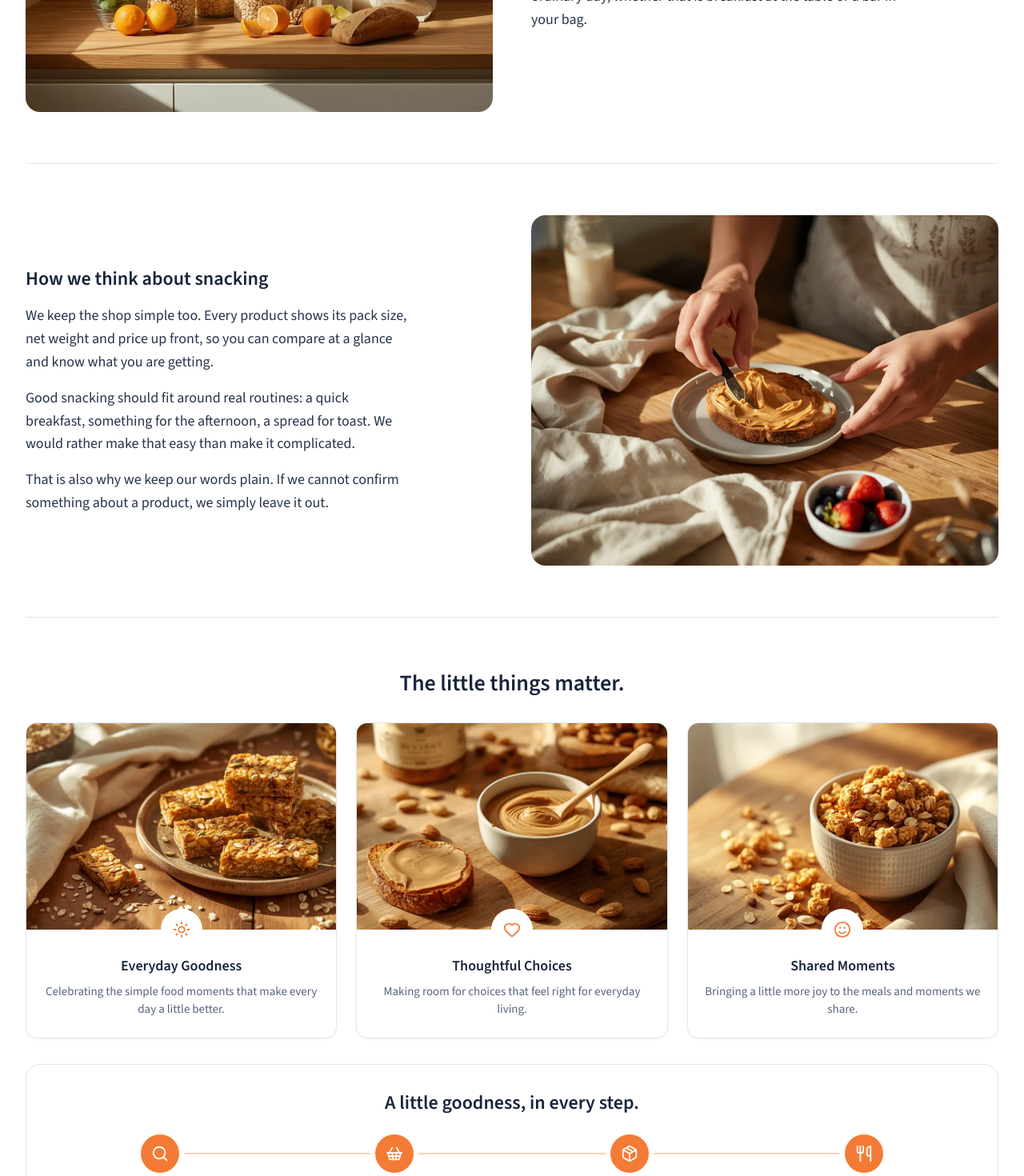
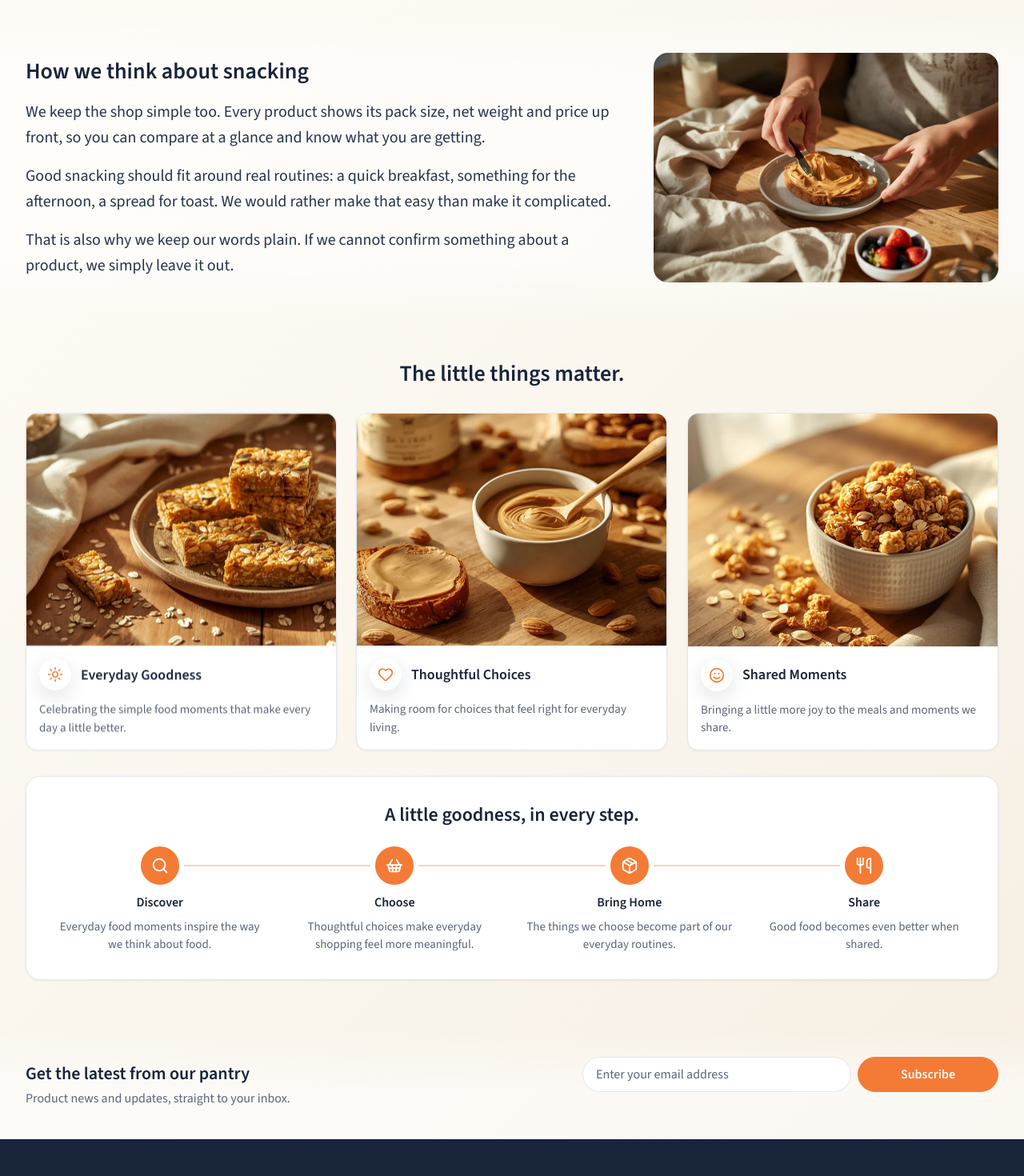
Before and after one commit to aryan-kond/daylight-pantry, a React (Vite) app in the folder frontend/: page /our-story in a window 1280 px wide. Shown: the part 440-1910 px from the top of the page at 80% size. Built offline with nearby package versions, Linux system fonts and the light colour scheme.

Commit message:
feat(ui): warm gradient page background, translucent section bands

```diff
--- a/frontend/src/components/FeaturedProducts/FeaturedProducts.tsx
+++ b/frontend/src/components/FeaturedProducts/FeaturedProducts.tsx
@@ -6,7 +6,10 @@ import './FeaturedProducts.css';
 
 export default function FeaturedProducts() {
   return (
-    <section className="featured-products" aria-labelledby="featured-products-heading">
+    <section
+      className="featured-products section-cream"
+      aria-labelledby="featured-products-heading"
+    >
       <div className="featured-products__inner">
         <SectionHeading
           id="featured-products-heading"
--- a/frontend/src/components/Footer/Footer.tsx
+++ b/frontend/src/components/Footer/Footer.tsx
@@ -184,9 +184,11 @@ export default function Footer() {
 
   return (
     <footer className="site-footer">
-      <hr className="section-divider" />
       {/* ---------- Newsletter (soft peach band) ---------- */}
-      <section className="site-footer__newsletter" aria-labelledby="footer-newsletter-heading">
+      <section
+        className="site-footer__newsletter section-cream section-cream--open-bottom"
+        aria-labelledby="footer-newsletter-heading"
+      >
         <div className="site-footer__newsletter-inner">
           <div>
             <h2 id="footer-newsletter-heading" className="site-footer__newsletter-title">
--- a/frontend/src/components/Header/Header.css
+++ b/frontend/src/components/Header/Header.css
@@ -6,7 +6,7 @@
   z-index: 50;
   display: flex;
   justify-content: center;
-  padding: 6px var(--space-3);
+  padding: 3px var(--space-3) 6px;
   /* Only the capsule takes clicks, so the page stays clickable in the margins around it */
   pointer-events: none;
 }
--- a/frontend/src/components/Hero/Hero.css
+++ b/frontend/src/components/Hero/Hero.css
@@ -1,5 +1,4 @@
 .hero {
-  background: var(--color-canvas);
   overflow: hidden;
 }
 
@@ -51,6 +50,8 @@
   width: 100%;
   max-width: none;
   height: auto;
+  /* The photo's white background lets the page gradient show through */
+  mix-blend-mode: multiply;
 }
 
 /* Desktop: text left, wide photo right */
--- a/frontend/src/pages/HomePage/HomePage.tsx
+++ b/frontend/src/pages/HomePage/HomePage.tsx
@@ -2,13 +2,13 @@ import Hero from '../../components/Hero/Hero';
 import FeaturedProducts from '../../components/FeaturedProducts/FeaturedProducts';
 import Testimonials from '../../components/Testimonials/Testimonials';
 
+// Backgrounds alternate: white hero, cream featured products, white testimonials,
+// then the cream newsletter in the footer
 export default function HomePage() {
   return (
     <>
       <Hero />
-      <hr className="section-divider" />
       <FeaturedProducts />
-      <hr className="section-divider" />
       <Testimonials />
     </>
   );
--- a/frontend/src/pages/OurStoryPage/OurStoryPage.css
+++ b/frontend/src/pages/OurStoryPage/OurStoryPage.css
@@ -4,18 +4,18 @@
   line-height: 1.3;
 }
 
-/* ---------- Story blocks: photo and text, alternating sides ---------- */
+/* ---------- Story blocks: smaller photo next to larger text, alternating sides ---------- */
 
 .our-story__story {
   max-width: var(--content-max-width);
   margin: 0 auto;
-  padding: var(--space-12) var(--gutter);
+  padding: var(--space-8) var(--gutter);
 }
 
 /* Mobile first: text, then photo */
 .story-block {
   display: grid;
-  gap: var(--space-8);
+  gap: var(--space-6);
   align-items: center;
 }
 
@@ -23,7 +23,6 @@
   display: flex;
   flex-direction: column;
   gap: var(--space-4);
-  max-width: 60ch;
 }
 
 .story-block__text p {
@@ -33,8 +32,10 @@
   line-height: 1.6;
 }
 
-/* Both photos use the same frame: 4:3 landscape */
+/* Both photos use the same frame: 3:2 landscape, never wider than 520px. No hover effect. */
 .story-block__figure {
+  width: 100%;
+  max-width: 520px;
   overflow: hidden;
   background: var(--color-surface-soft);
   border-radius: var(--radius-overlay);
@@ -44,15 +45,8 @@
   display: block;
   width: 100%;
   height: auto;
-  aspect-ratio: 4 / 3;
+  aspect-ratio: 3 / 2;
   object-fit: cover;
-  transition: transform var(--duration-drawer) var(--ease-standard);
-}
-
-@media (hover: hover) {
-  .story-block__figure:hover .story-block__image {
-    transform: scale(1.03);
-  }
 }
 
 /* ---------- The little things matter ---------- */
@@ -79,7 +73,7 @@
   grid-auto-columns: min(78%, 300px);
   gap: var(--space-4);
   margin: 0 calc(-1 * var(--gutter));
-  padding: var(--space-1) var(--gutter) var(--space-4);
+  padding: var(--space-3) var(--gutter) var(--space-4);
   list-style: none;
   overflow-x: auto;
   scroll-snap-type: x mandatory;
@@ -99,9 +93,10 @@
   height: 100%;
 }
 
-/* Small card: photo flush with the top, a round icon badge centered on its bottom edge,
-   then a centered title and description */
+/* Short card: photo on top, then a row with a small round icon and the title, then two lines
+   of text. Same hover as the product cards. */
 .little-card {
+  --card-ease: cubic-bezier(0.22, 1, 0.36, 1);
   display: flex;
   flex-direction: column;
   height: 100%;
@@ -110,44 +105,53 @@
   border: 1px solid var(--color-border);
   border-radius: var(--radius-card);
   box-shadow: var(--shadow-card);
-  text-align: center;
+  backface-visibility: hidden;
+  will-change: transform;
+  transition:
+    transform var(--duration-drawer) var(--card-ease),
+    box-shadow var(--duration-drawer) var(--card-ease),
+    border-color var(--duration-drawer) var(--card-ease);
 }
 
-.little-card__media {
-  position: relative;
+@media (hover: hover) {
+  .little-card:hover {
+    transform: scale(1.02);
+    border-color: var(--color-text-muted);
+    box-shadow: var(--shadow-overlay);
+  }
 }
 
 .little-card__image {
   display: block;
   width: 100%;
   height: auto;
-  aspect-ratio: 3 / 2;
+  aspect-ratio: 4 / 3;
   object-fit: cover;
 }
 
-/* White circle with an orange icon, half over the photo and half over the text area */
-.little-card__badge {
-  position: absolute;
-  bottom: -22px;
-  left: 50%;
+.little-card__body {
+  flex: 1;
+  padding: var(--space-4);
+}
+
+.little-card__heading {
+  display: flex;
+  align-items: center;
+  gap: var(--space-3);
+}
+
+/* White circle with an orange icon and the same shadow as the testimonial quote circles */
+.little-card__icon {
+  flex: none;
   display: inline-flex;
   align-items: center;
   justify-content: center;
-  width: 44px;
-  height: 44px;
+  width: 40px;
+  height: 40px;
   background: var(--color-canvas);
   border-radius: 50%;
-  box-shadow:
-    0 0 0 4px var(--color-canvas),
-    var(--shadow-card);
+  box-shadow: var(--shadow-overlay);
   color: var(--color-primary);
-  transform: translateX(-50%);
-}
-
-/* Top padding clears the half of the badge that hangs below the photo */
-.little-card__body {
-  flex: 1;
-  padding: 34px var(--space-4) var(--space-6);
 }
 
 .little-card__title {
@@ -157,7 +161,7 @@
 }
 
 .little-card__text {
-  margin: var(--space-2) 0 0;
+  margin: var(--space-3) 0 0;
   color: var(--color-text-secondary);
   font-size: 0.9375rem; /* 15px */
   line-height: 1.5;
@@ -183,25 +187,28 @@
   text-align: center;
 }
 
+/* Mobile: a centered two-by-two grid */
 .steps {
   position: relative;
   display: grid;
-  gap: var(--space-6);
+  grid-template-columns: repeat(2, minmax(0, 1fr));
+  gap: var(--space-6) var(--space-4);
   margin: 0;
   padding: 0;
   list-style: none;
 }
 
-/* Mobile: icon on the left, title and text on the right */
 .step {
-  display: grid;
-  grid-template-columns: auto 1fr;
-  column-gap: var(--space-4);
-  align-items: start;
+  display: flex;
+  flex-direction: column;
+  align-items: center;
+  gap: var(--space-2);
+  text-align: center;
 }
 
 .step__icon {
-  grid-row: span 2;
+  position: relative;
+  z-index: 1;
   display: inline-flex;
   align-items: center;
   justify-content: center;
@@ -209,18 +216,19 @@
   height: 48px;
   background: var(--color-primary);
   border-radius: 50%;
+  box-shadow: 0 0 0 6px var(--color-canvas);
   color: #ffffff;
 }
 
 .step__title {
-  align-self: end;
+  margin-top: var(--space-1);
   font-size: 1rem; /* 16px */
   font-weight: 600;
   line-height: 1.3;
 }
 
 .step__text {
-  margin: var(--space-1) 0 0;
+  margin: 0;
   color: var(--color-text-secondary);
   font-size: 0.9375rem; /* 15px */
   line-height: 1.5;
@@ -262,40 +270,39 @@
     height: 2px;
     background: rgba(244, 123, 53, 0.35);
   }
-
-  .step {
-    display: flex;
-    flex-direction: column;
-    align-items: center;
-    gap: var(--space-2);
-    text-align: center;
-  }
-
-  .step__icon {
-    position: relative;
-    z-index: 1;
-    box-shadow: 0 0 0 6px var(--color-canvas);
-  }
-
-  .step__title {
-    margin-top: var(--space-1);
-  }
-
-  .step__text {
-    margin: 0;
-  }
 }
 
 @media (min-width: 960px) {
-  .our-story__story,
+  .our-story__section-title {
+    font-size: 1.75rem; /* 28px */
+  }
+
+  /* Compact sections: less space above and below, larger text, a smaller photo close to it */
+  .our-story__story {
+    padding-top: var(--space-12);
+    padding-bottom: var(--space-12);
+  }
+
   .little-things {
-    padding-top: var(--space-16);
+    padding-top: var(--space-12);
     padding-bottom: var(--space-16);
   }
 
   .story-block {
-    grid-template-columns: minmax(0, 1fr) minmax(0, 1fr);
-    gap: var(--space-12);
+    gap: var(--space-8);
+  }
+
+  .story-block__text p {
+    font-size: 1.25rem; /* 20px */
+  }
+
+  /* The text column is wider, the photo column narrower */
+  .story-block--image-right {
+    grid-template-columns: minmax(0, 7fr) minmax(0, 4fr);
+  }
+
+  .story-block--image-left {
+    grid-template-columns: minmax(0, 4fr) minmax(0, 7fr);
   }
 
   /* Photo on the left: it moves in front of the text from desktop width up */
--- a/frontend/src/pages/OurStoryPage/OurStoryPage.tsx
+++ b/frontend/src/pages/OurStoryPage/OurStoryPage.tsx
@@ -19,7 +19,7 @@ type StoryBlockProps = {
   imageSide: 'left' | 'right';
 };
 
-// Both photos are 1184 x 864, shown in identical 4:3 frames
+// Both photos are 1184 x 864, shown in identical 3:2 frames
 function StoryBlock({ id, title, paragraphs, image, imageAlt, imageSide }: StoryBlockProps) {
   return (
     <section
@@ -98,6 +98,8 @@ const STEPS: { title: string; text: string; Icon: LucideIcon }[] = [
   },
 ];
 
+// Alternating bands on the page gradient: plain story, tinted story, plain little things,
+// then the tinted newsletter in the footer
 export default function OurStoryPage() {
   return (
     <div className="our-story">
@@ -119,9 +121,8 @@ export default function OurStoryPage() {
         />
       </div>
 
-      <hr className="section-divider" />
-
-      {/* ---------- Story two: text left, photo right ---------- */}
+      {/* ---------- Story two (tinted band): text left, photo right ---------- */}
+      <div className="section-cream">
         <div className="our-story__story">
           <StoryBlock
             id="our-story-snacking"
@@ -136,10 +137,9 @@ export default function OurStoryPage() {
             imageSide="right"
           />
         </div>
+      </div>
 
-      <hr className="section-divider" />
-
-      {/* ---------- The little things matter: three cards in a row, then four steps ---------- */}
+      {/* ---------- The little things matter: three cards, then four steps ---------- */}
       <section className="little-things" aria-labelledby="little-things-heading">
         <h2 id="little-things-heading" className="little-things__title">
           The little things matter.
@@ -150,7 +150,6 @@ export default function OurStoryPage() {
             <li key={title}>
               <Reveal delay={index * 100}>
                 <article className="little-card">
-                  <div className="little-card__media">
                   <img
                     src={image}
                     width={1000}
@@ -159,12 +158,13 @@ export default function OurStoryPage() {
                     loading="lazy"
                     className="little-card__image"
                   />
-                    <span className="little-card__badge">
-                      <Icon size={22} aria-hidden="true" />
+                  <div className="little-card__body">
+                    <div className="little-card__heading">
+                      <span className="little-card__icon">
+                        <Icon size={20} aria-hidden="true" />
                       </span>
+                      <h3 className="little-card__title">{title}</h3>
                     </div>
-                  <div className="little-card__body">
-                    <h3 className="little-card__title">{title}</h3>
                     <p className="little-card__text">{text}</p>
                   </div>
                 </article>
--- a/frontend/src/styles/global.css
+++ b/frontend/src/styles/global.css
@@ -12,7 +12,7 @@ html {
 
 body {
   margin: 0;
-  background: var(--color-canvas);
+  background: linear-gradient(135deg, #fffdf8 0%, #faf6ee 50%, #f5ebdd 100%);
   color: var(--color-text-body);
   font-family: var(--font-sans);
   font-size: var(--text-body);
@@ -171,13 +171,27 @@ button {
   transform: scale(1);
 }
 
-/* Thin divider between page sections, aligned to the content width */
-.section-divider {
-  width: calc(100% - 2 * var(--gutter));
-  max-width: calc(var(--content-max-width) - 2 * var(--gutter));
-  margin: 0 auto;
-  border: 0;
-  border-top: 1px solid var(--color-border);
+/* ---------- Section bands ----------
+   The page has a gradient background. Alternate sections get a soft translucent white tint
+   that fades in and out at its top and bottom edges, so there are no hard lines.
+   (The class name is kept from the earlier cream version.)
+   The navbar always stays white and the footer stays dark. */
+.section-cream {
+  --fade-top: 72px;
+  --fade-bottom: 72px;
+  --tint: rgba(255, 255, 255, 0.55);
+  background: linear-gradient(
+    to bottom,
+    transparent 0,
+    var(--tint) var(--fade-top),
+    var(--tint) calc(100% - var(--fade-bottom)),
+    transparent 100%
+  );
+}
+
+/* For a band that runs straight into the dark footer: it only fades in at the top */
+.section-cream--open-bottom {
+  background: linear-gradient(to bottom, transparent 0, var(--tint) var(--fade-top));
 }
 
 @media (prefers-reduced-motion: reduce) {
```
Also changed, not shown: frontend/src/components/ProductCard/ProductCard.css (+26 -10 lines). Lines whose indentation alone changed are shown as unchanged.
